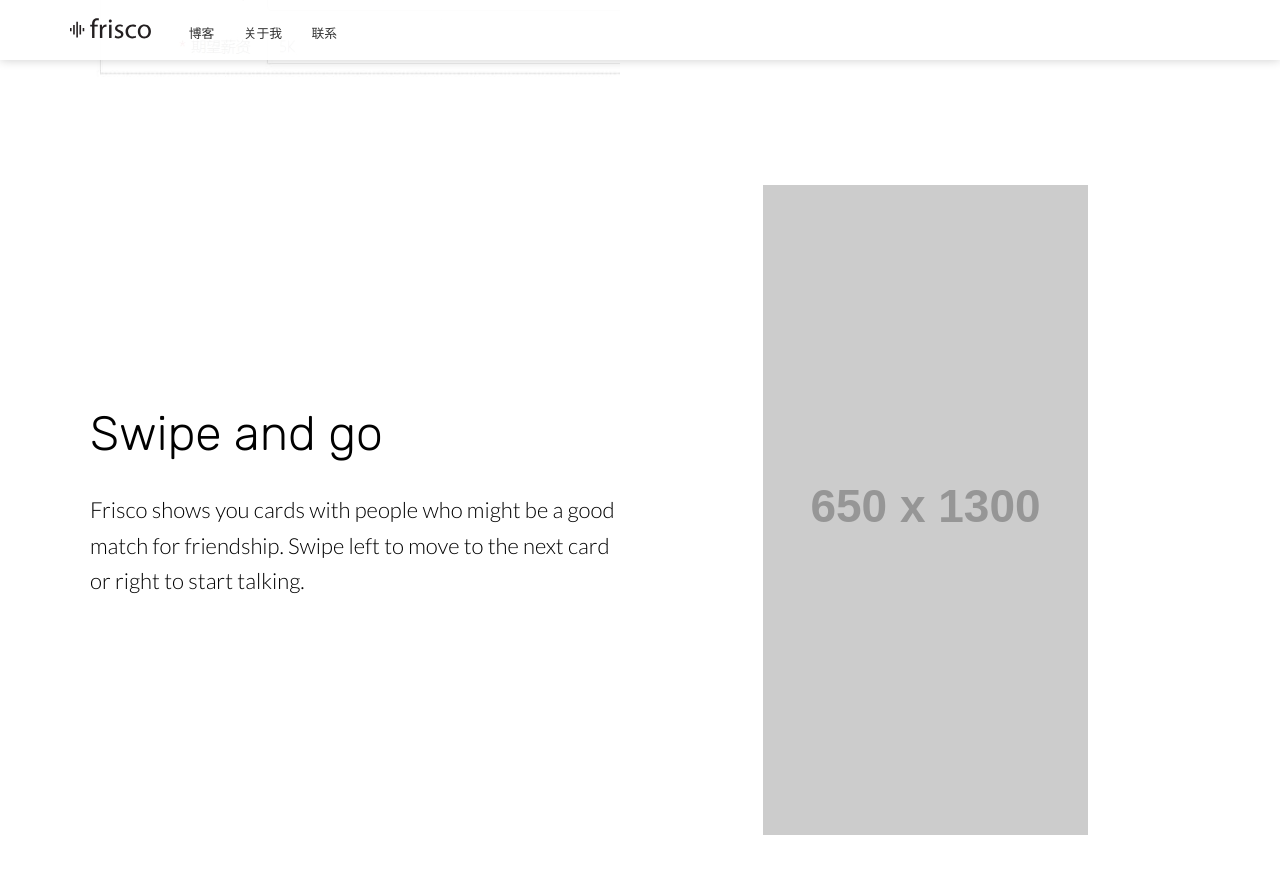
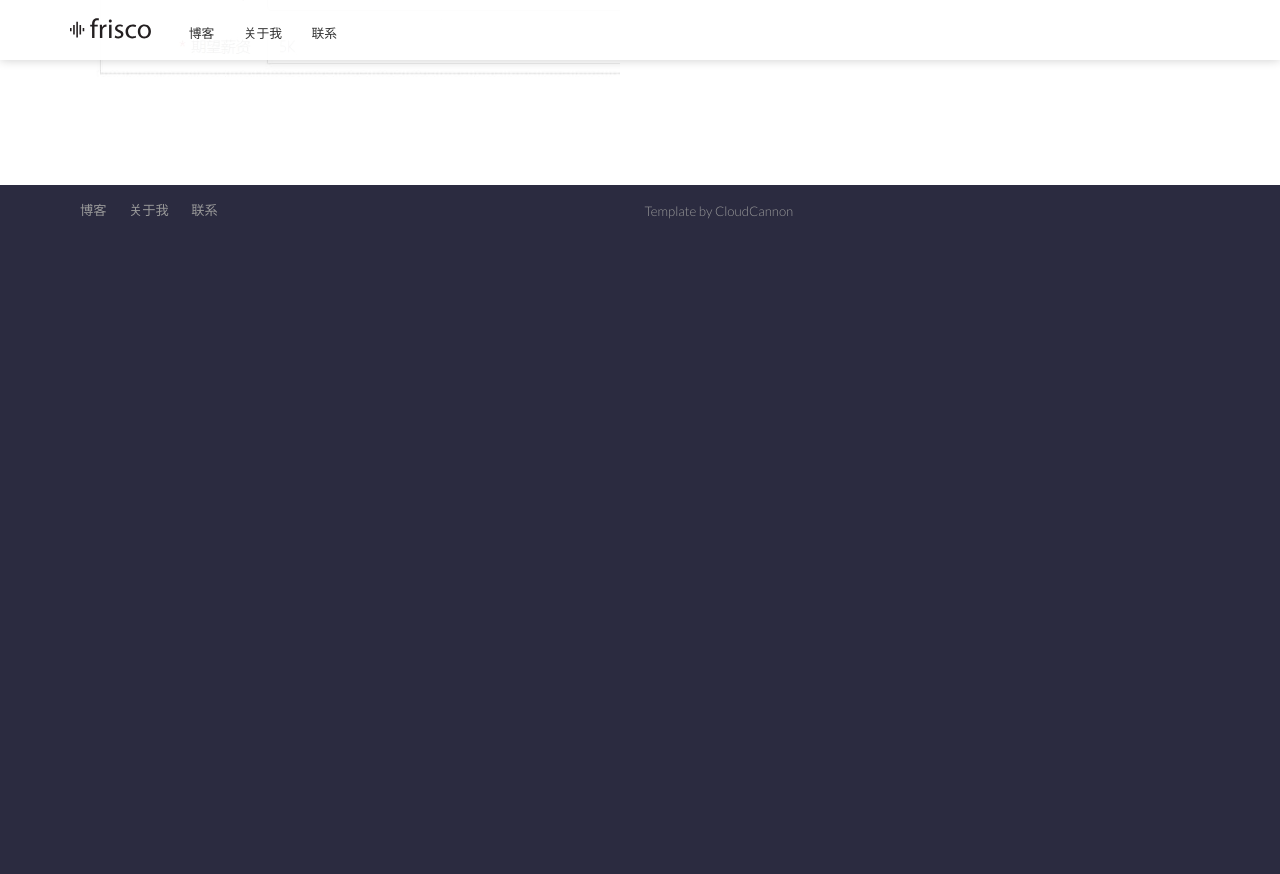
Before and after one commit to Evilleon/Evilleon.github.io, a Jekyll site: the page built from index.html, in a window 1280 px wide and 900 px high, scrolled down 2103 px. Shown: the top 874 px of the window. Built offline with Jekyll 4.4.1, drawn with Linux system fonts in a browser that asks for light colours; nearby versions of some CDN libraries; after the commit the page ends 2341 px from its top, so only the background shows below that; some of the changed text lies outside the part shown.

Commit message:
Update index.html

```diff
--- a/index.html
+++ b/index.html
@@ -41,25 +41,5 @@ bottom_image: https://unsplash.it/2000/1322?a=.png
 		</div>
 	</section>
 
-	<section class="info">
-		<div class="container flex">
-			<div class="text">
-				<h2 class="editable">Swipe and go</h2>
-				<p class="editable">Frisco shows you cards with people who might be a good match for friendship. Swipe left to move to the next card or right to start talking.</p>
-			</div>
-			<div class="image">
-				<img class="editable" src="http://placehold.it/650x1300" alt="Screenshot" />
-			</div>
-		</div>
-	</section>
 
-	<section class="hero" style="background-image: url({% include relative-src.html src=page.bottom_image %})">
-		<div class="inner-hero text-container">
-			<div class="hero-text-container">
-				<h2 class="editable">Find your buddy today</h2>
-				<p class="subtext editable">It's free, fun and an exciting way to meet new people.</p>
-				<div class="cta button alt"><a href="#">Join Now</a></div>
-			</div>
-		</div>
-	</section>
 </div>
```
